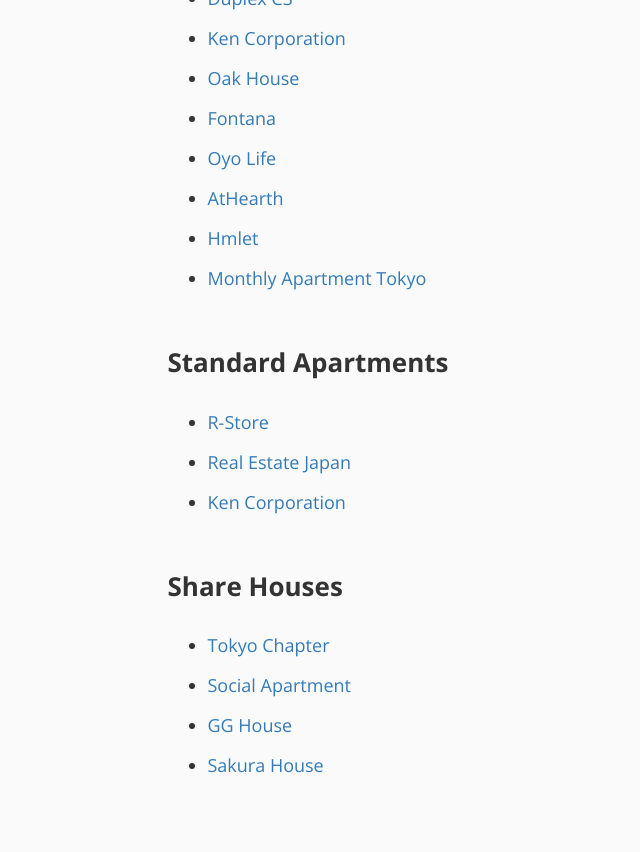
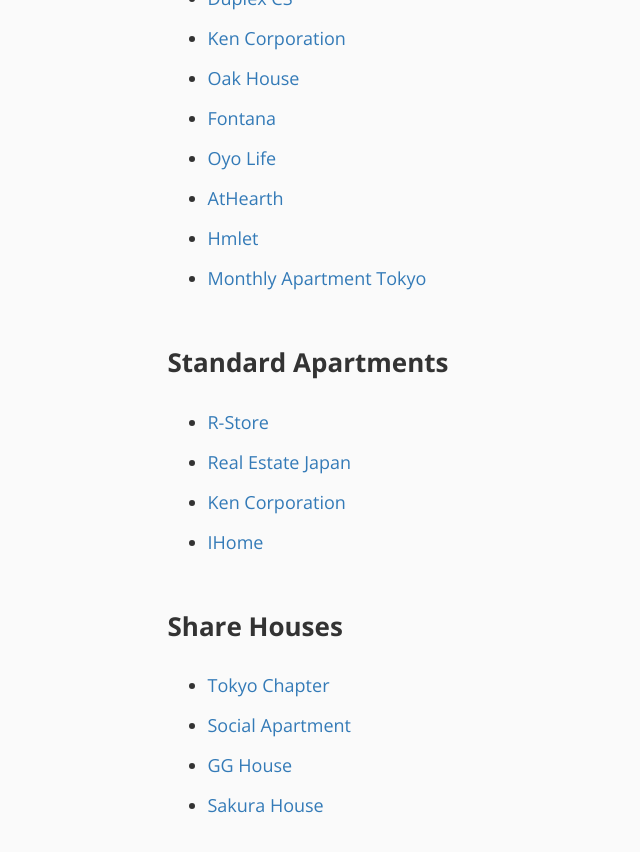
Before and after one commit to reustle/reustle, a Jekyll site: the page built from _posts/2018-10-30-tokyo-housing.md, in a window 1280 px wide and 900 px high, scrolled down 585 px. Shown: the top 852 px of the window, without its empty margins (0-640 px from the left). Built offline with Jekyll 4.4.1, drawn with Linux system fonts in a browser that asks for light colours.

Commit message:
Update 2018-10-30-tokyo-housing.md

```diff
--- a/_posts/2018-10-30-tokyo-housing.md
+++ b/_posts/2018-10-30-tokyo-housing.md
@@ -24,6 +24,7 @@
 - [R-Store](https://www.r-store.jp)
 - [Real Estate Japan](https://realestate.co.jp/en/)
 - [Ken Corporation](http://kencorp.com)
+- [IHome](http://i-home.tokyo/)
 
 ## Share Houses
 - [Tokyo Chapter](https://tokyochapter.com/sharehouse/)
```
